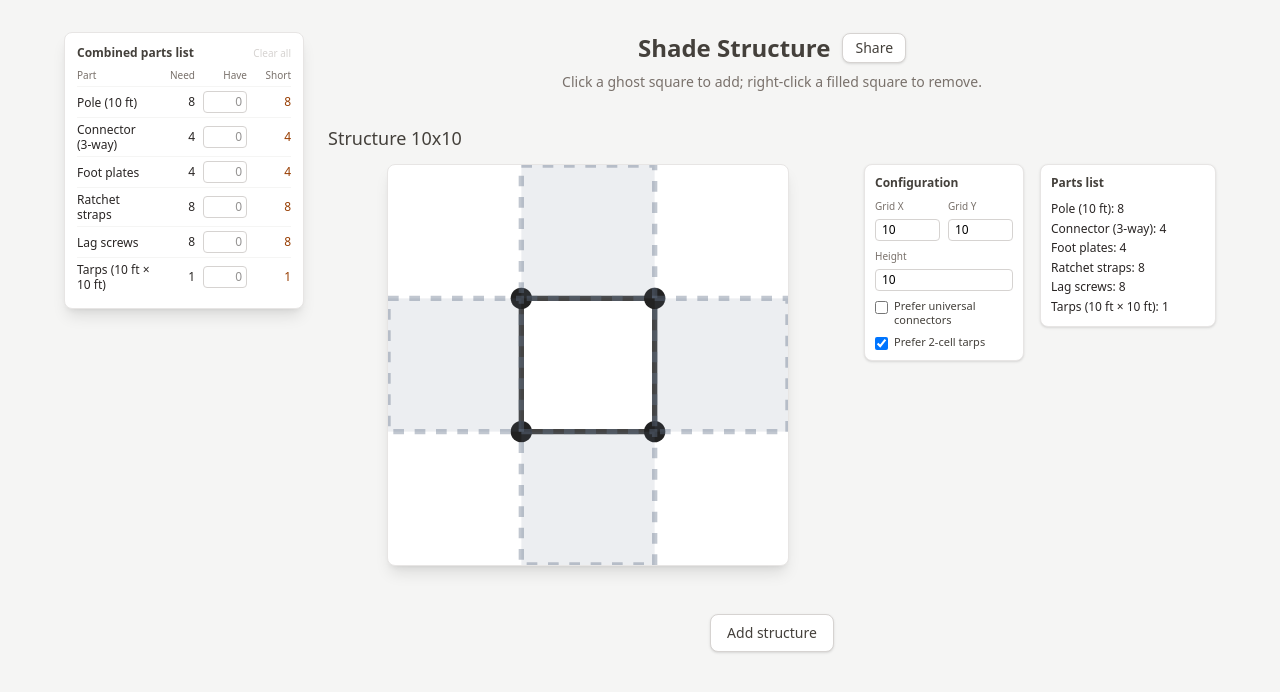
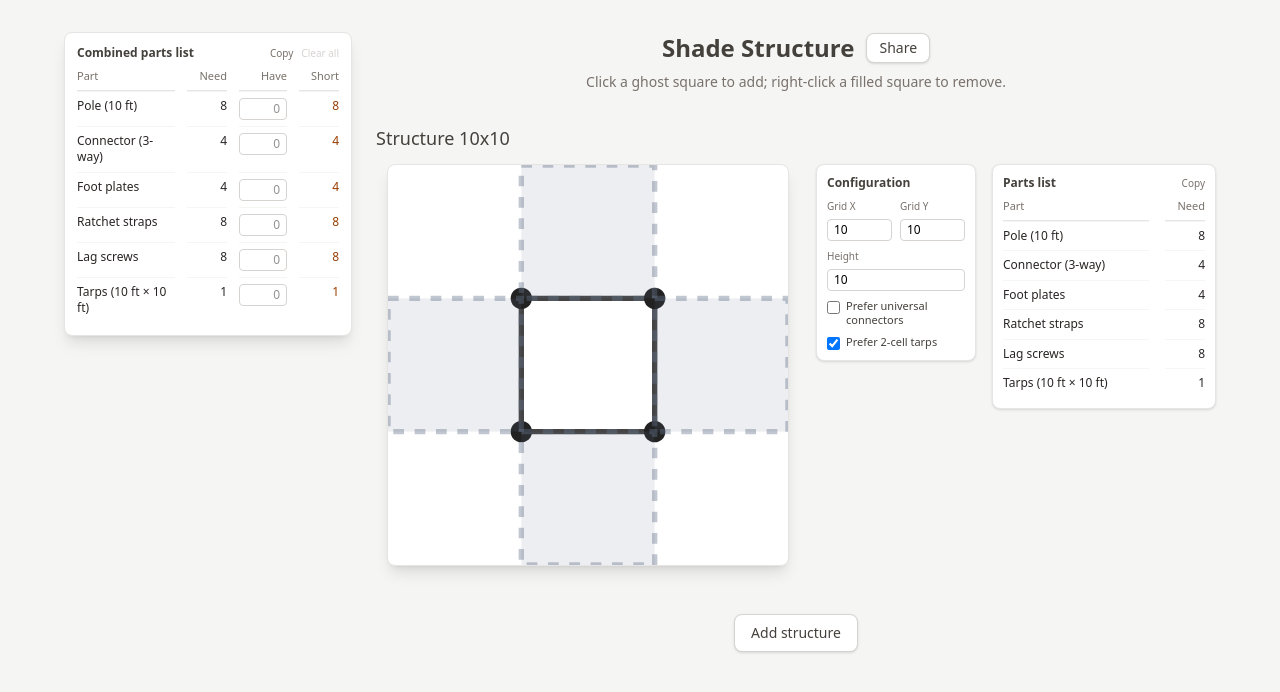
Before and after one commit to andrewpurcell/shade-structure, a React (Vite) app: page / in a window 1280 px wide. Shown: the top 692 px of the page. Built offline with nearby package versions, Linux system fonts and the light colour scheme.

Commit message:
allow copying the list as TSV

```diff
--- a/src/App.tsx
+++ b/src/App.tsx
@@ -1,4 +1,4 @@
-import { useState, useCallback, useEffect } from "react";
+import { useState, useCallback, useEffect, Fragment } from "react";
 import {
   type ShapeState,
   type Point,
@@ -248,11 +248,6 @@ function mergePartsBreakdowns(breakdowns: PartsBreakdown[]): PartsBreakdown {
   return merged;
 }
 
-function formatPartsBreakdown(breakdown: PartsBreakdown): string[] {
-  return partsBreakdownToEntries(breakdown).map(
-    (entry) => `${entry.label}: ${entry.need}`,
-  );
-}
 
 interface PartEntry {
   key: string;
@@ -316,6 +311,71 @@ function partsBreakdownToEntries(breakdown: PartsBreakdown): PartEntry[] {
     });
   }
   return entries;
+}
+
+function entriesToTsv(
+  entries: PartEntry[],
+  inventory?: Inventory,
+): string {
+  const rows: string[][] = inventory
+    ? [["Part", "Need", "Have", "Short"]]
+    : [["Part", "Need"]];
+
+  for (const entry of entries) {
+    if (inventory) {
+      const have = inventory[entry.key] ?? 0;
+      const short = Math.max(0, entry.need - have);
+      rows.push([
+        entry.label,
+        String(entry.need),
+        String(have),
+        String(short),
+      ]);
+    } else {
+      rows.push([entry.label, String(entry.need)]);
+    }
+  }
+
+  return rows.map((row) => row.join("\t")).join("\n");
+}
+
+async function copyText(text: string): Promise<boolean> {
+  try {
+    await navigator.clipboard.writeText(text);
+    return true;
+  } catch {
+    return false;
+  }
+}
+
+function CopyListButton({
+  text,
+  disabled = false,
+  className = "",
+}: {
+  text: string;
+  disabled?: boolean;
+  className?: string;
+}) {
+  const [copied, setCopied] = useState(false);
+
+  return (
+    <button
+      type="button"
+      disabled={disabled}
+      onClick={async () => {
+        const ok = await copyText(text);
+        if (!ok) window.prompt("Copy this list:", text);
+        else {
+          setCopied(true);
+          window.setTimeout(() => setCopied(false), 2000);
+        }
+      }}
+      className={`shrink-0 text-[10px] text-stone-500 hover:text-stone-800 disabled:text-stone-300 disabled:hover:text-stone-300 ${className}`}
+    >
+      {copied ? "Copied!" : "Copy"}
+    </button>
+  );
 }
 
 const INVENTORY_STORAGE_KEY = "shade-structure-inventory";
@@ -505,26 +565,94 @@ function StateDebug({ state }: { state: ShapeState }) {
   );
 }
 
-function PartsListContent({
-  lines,
-  compact = false,
+function PartsListRows({
+  entries,
+  inventory,
+  onSetHave,
 }: {
-  lines: string[];
-  compact?: boolean;
+  entries: PartEntry[];
+  inventory?: Inventory;
+  onSetHave?: (key: string, have: number) => void;
 }) {
+  const withInventory = inventory !== undefined && onSetHave !== undefined;
+
+  if (withInventory) {
     return (
+      <div className="grid grid-cols-[minmax(0,1fr)_2.5rem_3rem_2.5rem] gap-x-3 text-xs text-stone-800">
+        <div className="border-b border-stone-200 pb-1.5 text-[11px] font-medium text-stone-500">
+          Part
+        </div>
+        <div className="border-b border-stone-200 pb-1.5 text-right text-[11px] font-medium text-stone-500">
+          Need
+        </div>
+        <div className="border-b border-stone-200 pb-1.5 text-right text-[11px] font-medium text-stone-500">
+          Have
+        </div>
+        <div className="border-b border-stone-200 pb-1.5 text-right text-[11px] font-medium text-stone-500">
+          Short
+        </div>
+        {entries.map((entry) => {
+          const have = inventory[entry.key] ?? 0;
+          const short = Math.max(0, entry.need - have);
+          return (
+            <Fragment key={entry.key}>
+              <div className="min-w-0 border-t border-stone-100 py-1.5 leading-snug">
+                {entry.label}
+              </div>
+              <div className="border-t border-stone-100 py-1.5 text-right tabular-nums">
+                {entry.need}
+              </div>
+              <div className="border-t border-stone-100 py-1.5">
+                <input
+                  type="number"
+                  min={0}
+                  inputMode="numeric"
+                  value={inventory[entry.key] ?? ""}
+                  placeholder="0"
+                  onChange={(e) => {
+                    const raw = e.target.value;
+                    if (raw === "") {
+                      onSetHave(entry.key, 0);
+                      return;
+                    }
+                    const n = Math.max(0, Math.floor(Number(raw) || 0));
+                    onSetHave(entry.key, n);
+                  }}
+                  className="inventory-input block w-full rounded border border-stone-300 px-1.5 py-0.5 text-right text-xs tabular-nums"
+                />
+              </div>
               <div
-      className={`${compact ? "text-xs" : "text-sm"} text-stone-800 whitespace-pre-wrap break-all`}
+                className={`border-t border-stone-100 py-1.5 text-right tabular-nums ${
+                  short > 0 ? "font-medium text-amber-800" : "text-stone-500"
+                }`}
               >
-      {lines.length > 0 ? (
-        lines.map((line, i) => (
-          <div key={i} className="leading-relaxed">
-            {line}
+                {short}
               </div>
-        ))
-      ) : (
-        <div className="text-stone-500">No parts yet.</div>
-      )}
+            </Fragment>
+          );
+        })}
+      </div>
+    );
+  }
+
+  return (
+    <div className="grid grid-cols-[minmax(0,1fr)_2.5rem] gap-x-4 text-xs text-stone-800">
+      <div className="border-b border-stone-200 pb-1.5 text-[11px] font-medium text-stone-500">
+        Part
+      </div>
+      <div className="border-b border-stone-200 pb-1.5 text-right text-[11px] font-medium text-stone-500">
+        Need
+      </div>
+      {entries.map((entry) => (
+        <Fragment key={entry.key}>
+          <div className="min-w-0 border-t border-stone-100 py-1.5 leading-snug">
+            {entry.label}
+          </div>
+          <div className="border-t border-stone-100 py-1.5 text-right tabular-nums">
+            {entry.need}
+          </div>
+        </Fragment>
+      ))}
     </div>
   );
 }
@@ -540,13 +668,24 @@ function PartsList({
   title?: string;
   className?: string;
 }) {
-  const lines = formatPartsBreakdown(computePartsBreakdown(config, state));
+  const entries = partsBreakdownToEntries(
+    computePartsBreakdown(config, state),
+  );
+  const tsv = entriesToTsv(entries);
+
   return (
     <section
       className={`bg-white rounded-lg shadow border border-stone-200 p-2.5 h-fit shrink-0 ${className}`}
     >
-      <h3 className="text-xs font-semibold text-stone-700 mb-2">{title}</h3>
-      <PartsListContent lines={lines} compact />
+      <div className="mb-2 flex items-center justify-between gap-2">
+        <h3 className="text-xs font-semibold text-stone-700">{title}</h3>
+        <CopyListButton text={tsv} disabled={entries.length === 0} />
+      </div>
+      {entries.length > 0 ? (
+        <PartsListRows entries={entries} />
+      ) : (
+        <div className="text-xs text-stone-500">No parts yet.</div>
+      )}
     </section>
   );
 }
@@ -569,6 +708,7 @@ function CombinedPartsList({
   );
   const entries = partsBreakdownToEntries(breakdown);
   const hasInventory = Object.keys(inventory).length > 0;
+  const tsv = entriesToTsv(entries, inventory);
 
   return (
     <section
@@ -578,6 +718,8 @@ function CombinedPartsList({
         <h2 className="text-xs font-semibold text-stone-700">
           Combined parts list
         </h2>
+        <div className="flex items-center gap-2">
+          <CopyListButton text={tsv} disabled={entries.length === 0} />
           <button
             type="button"
             onClick={onClearInventory}
@@ -587,56 +729,13 @@ function CombinedPartsList({
             Clear all
           </button>
         </div>
+      </div>
       {entries.length > 0 ? (
-        <div className="text-xs text-stone-800">
-          <div className="grid grid-cols-[minmax(0,1fr)_2.25rem_2.75rem_2.25rem] items-center gap-x-2 pb-1 text-[10px] font-medium text-stone-500">
-            <div>Part</div>
-            <div className="text-right">Need</div>
-            <div className="text-right">Have</div>
-            <div className="text-right">Short</div>
-          </div>
-          {entries.map((entry) => {
-            const have = inventory[entry.key] ?? 0;
-            const short = Math.max(0, entry.need - have);
-            return (
-              <div
-                key={entry.key}
-                className="grid grid-cols-[minmax(0,1fr)_2.25rem_2.75rem_2.25rem] items-center gap-x-2 border-t border-stone-100 py-1"
-              >
-                <div className="min-w-0 leading-tight">{entry.label}</div>
-                <div className="text-right tabular-nums">{entry.need}</div>
-                <div>
-                  <input
-                    type="number"
-                    min={0}
-                    inputMode="numeric"
-                    value={inventory[entry.key] ?? ""}
-                    placeholder="0"
-                    onChange={(e) => {
-                      const raw = e.target.value;
-                      if (raw === "") {
-                        onSetHave(entry.key, 0);
-                        return;
-                      }
-                      const n = Math.max(0, Math.floor(Number(raw) || 0));
-                      onSetHave(entry.key, n);
-                    }}
-                    className="inventory-input block w-full rounded border border-stone-300 px-1 py-0.5 text-right text-xs tabular-nums"
+        <PartsListRows
+          entries={entries}
+          inventory={inventory}
+          onSetHave={onSetHave}
         />
-                </div>
-                <div
-                  className={`text-right tabular-nums ${
-                    short > 0
-                      ? "font-medium text-amber-800"
-                      : "text-stone-500"
-                  }`}
-                >
-                  {short}
-                </div>
-              </div>
-            );
-          })}
-        </div>
       ) : (
         <div className="text-sm text-stone-500">No parts yet.</div>
       )}
@@ -774,7 +873,7 @@ function StructureRow({
         <PartsList
           config={entry.config}
           state={entry.state}
-          className="w-full sm:w-44"
+          className="w-full sm:w-56"
         />
       </div>
     </section>
@@ -843,7 +942,7 @@ export default function App() {
   return (
     <main className="min-h-screen bg-stone-100 p-4 sm:p-8">
       <div className="mx-auto flex w-full max-w-6xl flex-col gap-8 lg:flex-row lg:items-start lg:gap-6">
-        <aside className="hidden lg:block lg:sticky lg:top-8 lg:w-60 lg:shrink-0">
+        <aside className="hidden lg:block lg:sticky lg:top-8 lg:w-72 lg:shrink-0">
           <CombinedPartsList
             structures={structures}
             inventory={inventory}
```
Lines whose indentation alone changed are shown as unchanged.
